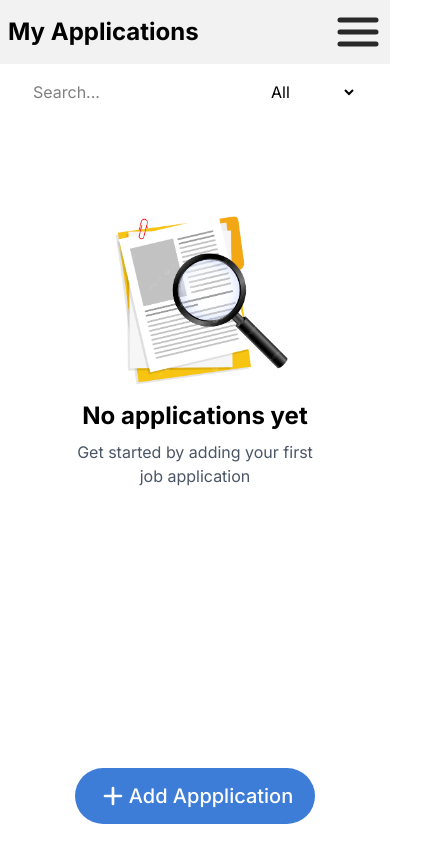
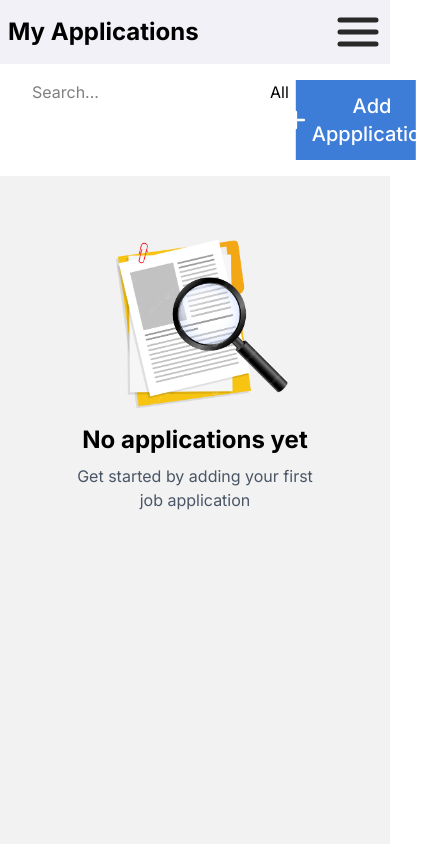
Before and after one commit to Dev-EthanR/Job-Tracker, a React (Vite) app: page / in a window 390 px wide. Shown: the whole page, 432 px wide, since content can reach past the window. Built offline with nearby package versions, Linux system fonts and the light colour scheme.

Commit message:
added subtle background

```diff
--- a/src/App.tsx
+++ b/src/App.tsx
@@ -34,18 +34,15 @@ function App() {
 
   localStorage.setItem("jobData", JSON.stringify(data));
 
-  console.log(selectedValue);
   return (
     <DataCtx.Provider value={{ data, setData }}>
-      <div
-        className="font-inter h-dvh w-full flex
-          flex-col items-center md:flex-row md:items-start"
-      >
-        <NavBar title="My Applications" />
-        <main className="grow pb-25 md:pb-0">
+      <div className="font-inter min-h-dvh w-full flex flex-col md:flex-row">
+        <NavBar title="My Applications " />
+        <main className="flex flex-col flex-1 ">
           <Header value={selectedValue} setValue={setSelectedValue} />
+          <section className="flex-1 bg-primary pt-12">
             {data.length <= 0 ? (
-            <div className="flex flex-col items-center w-full text-center justify-center mt-20 ">
+              <div className="flex flex-col items-center justify-center h-full text-center">
                 <img
                   className="w-50 md:w-80"
                   src={notFoundImage}
@@ -59,7 +56,7 @@ function App() {
                 </p>
               </div>
             ) : (
-            <div className="grid  grid-cols-1 md:grid-cols-2 lg:grid-cols-4 gap-x-4 px-4 gap-y-4">
+              <div className="grid grid-cols-1 md:grid-cols-2 lg:grid-cols-4 gap-x-4 px-4 gap-y-4 pb-25 md:pb-0 ">
                 {selectedValue === "applied" || selectedValue === "all" ? (
                   <Columns title="Applied" color="bg-applied" data={data} />
                 ) : null}
@@ -74,6 +71,7 @@ function App() {
                 ) : null}
               </div>
             )}
+          </section>
         </main>
       </div>
     </DataCtx.Provider>
--- a/src/components/features/Header.tsx
+++ b/src/components/features/Header.tsx
@@ -47,7 +47,7 @@ const Header = ({ value, setValue }: Props) => {
           </select>
         </div>
         <button
-          className="bottom-5 left-1/2 -translate-x-1/2 rounded-full fixed md:static md:translate-x-0 md:rounded-lg flex items-center justify-center w-60 py-3 text-xl font-medium bg-accent text-white hover:brightness-115 cursor-pointer select-none"
+          className="bottom-5 left-1/2 -translate-x-1/2 rounded-fullfixed md:static  md:translate-x-0 md:rounded-lg flex items-center justify-center w-60 py-3 text-xl font-medium bg-accent text-white hover:brightness-115 cursor-pointer select-none"
           onClick={() => setModalOpen(true)}
         >
           <img className="w-8 filter brightness-0 invert" src={plus} alt="" />
--- a/src/components/features/NavBar.tsx
+++ b/src/components/features/NavBar.tsx
@@ -20,7 +20,7 @@ const NavBar = ({ title }: Props) => {
 
   return (
     <>
-      <header className="bg-primary w-full md:hidden">
+      <header className="bg-secondary w-full md:hidden">
         <div className="flex justify-between p-2 items-center ">
           <h1 className="text-2xl font-bold">{title}</h1>
           <button onClick={() => setOpen((prev) => !prev)}>
@@ -29,7 +29,7 @@ const NavBar = ({ title }: Props) => {
         </div>
         {open && <div className="text-center">{navigations()}</div>}
       </header>
-      <div className="bg-primary w-40 h-screen sticky top-0 p-2 z-10 hidden md:block">
+      <div className="bg-secondary w-40 h-screen sticky top-0 p-2 z-10 hidden md:block">
         {navigations()}
       </div>
     </>
--- a/src/components/ui/Card.tsx
+++ b/src/components/ui/Card.tsx
@@ -41,7 +41,7 @@ const Card = ({ id, company, title, date, label }: Props) => {
   if (label === "Rejected") status.color = "bg-rejected";
 
   return (
-    <div className="rounded-lg shadow-md shadow-gray-300 py-4 px-3 h-fit mx-auto w-70  md:w-50 max-w-80 xl:w-full xl:max-w-110">
+    <div className="bg-white rounded-lg shadow-md shadow-gray-300 py-4 px-3 h-fit mx-auto w-70  md:w-50 max-w-80 xl:w-full xl:max-w-110">
       <div className="flex justify-between items-start  mb-2 relative">
         <div className="flex gap-1 flex-col md:flex-row md:items-center md:gap-x-5 flex-wrap">
           <h3 className="tracking-tight text-accent text-xl font-bold md:text-2xl">
```
Lines whose indentation alone changed are shown as unchanged.
